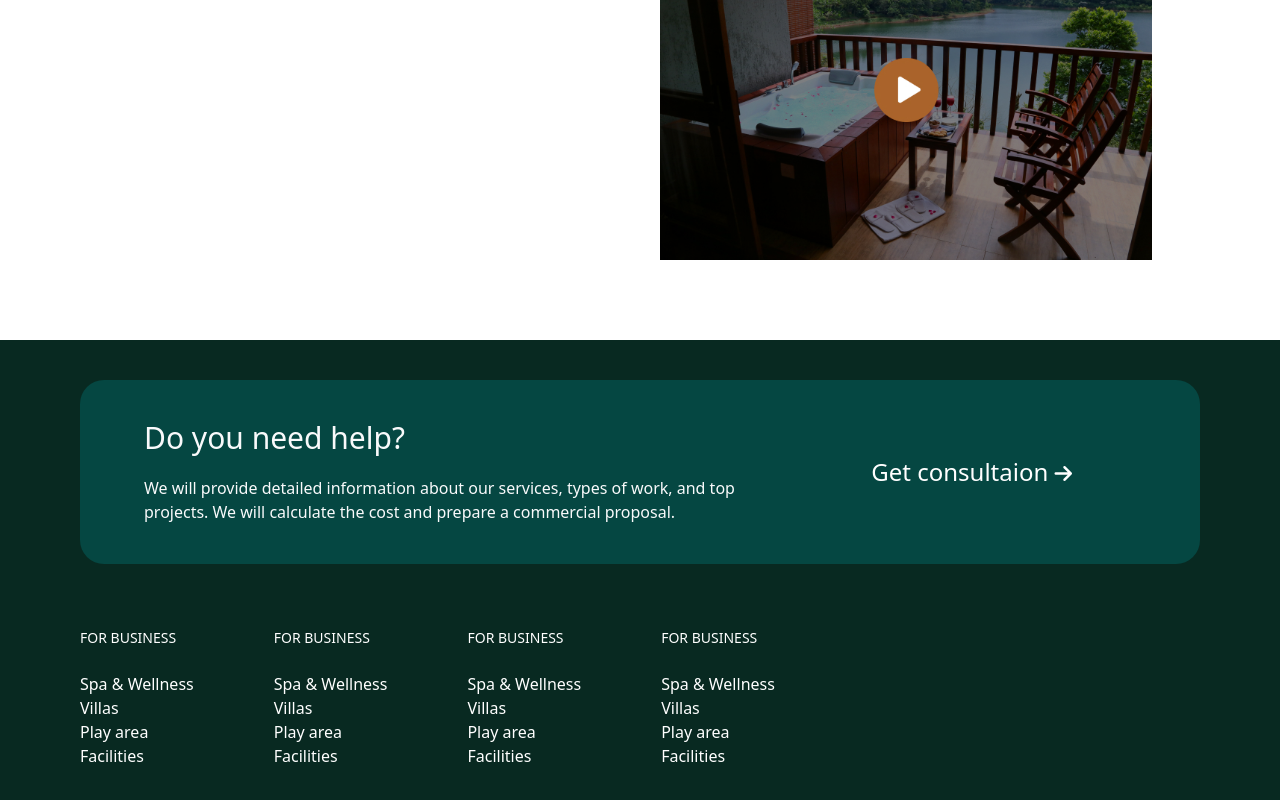
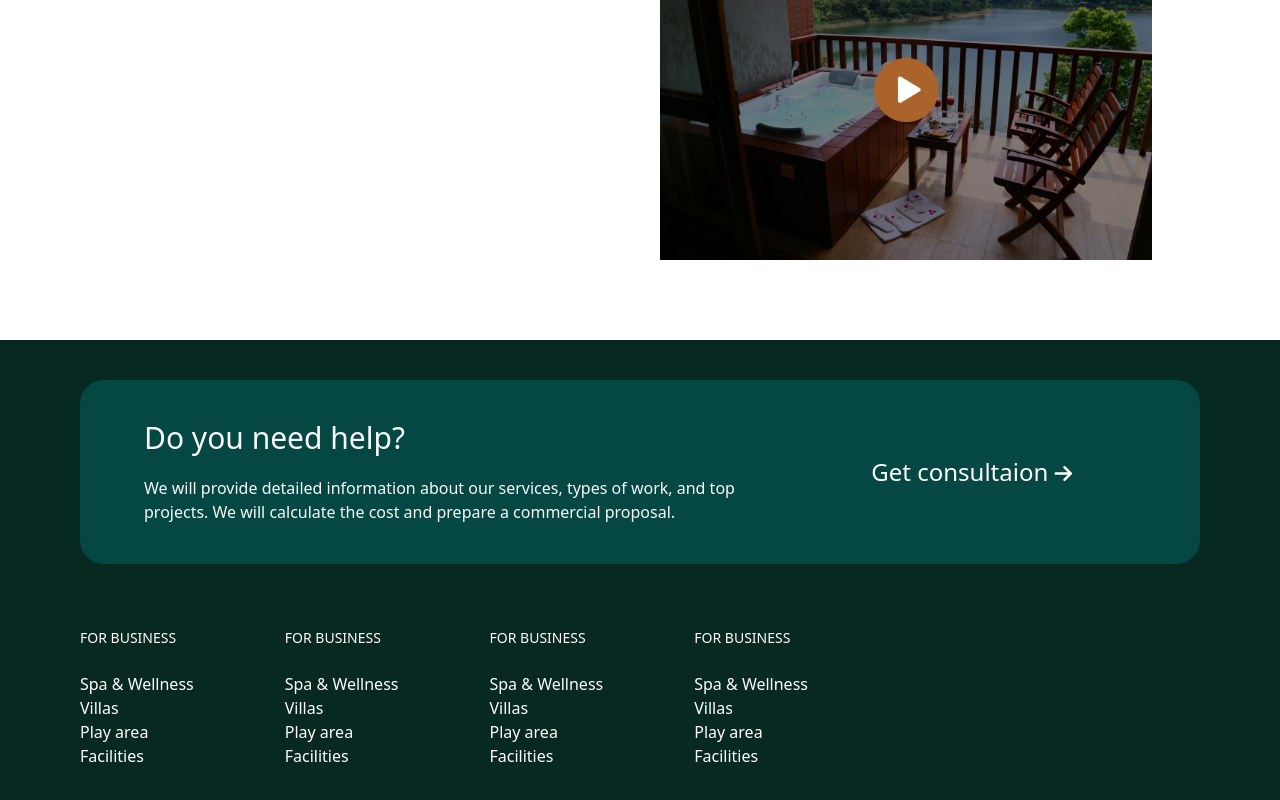
Before and after one commit to AtulRyy/silverwoods, a website: page index.html in a window 1280 px wide. Shown: the part 1385-2185 px from the top of the page. Drawn offline with nearby package versions, Linux system fonts and the light colour scheme; a web font is replaced by a local one.

Commit message:
footer updated

```diff
--- a/index.html
+++ b/index.html
@@ -263,8 +263,8 @@
         <div class="text-white text-2xl">Get consultaion <i class="text-xl fa-solid fa-arrow-right"></i></div>
       </div>
       <div class="flex ">
-        <div class="text-white flex items-center justify-between ">
-          <div class="pr-20">
+        <div class="text-white flex items-center w-[65%] justify-between ">
+          <div class="">
             <p class="text-sm font-extralight">FOR BUSINESS</p>
             <br>
             <p class="text-md font-light">Spa & Wellness</p>
@@ -272,7 +272,7 @@
             <p class="text-md font-light">Play area</p>
             <p class="text-md font-light">Facilities</p>
           </div>
-          <div class="pr-20">
+          <div class="">
             <p class="text-sm font-extralight">FOR BUSINESS</p>
             <br>
             <p class="text-md font-light">Spa & Wellness</p>
@@ -280,7 +280,7 @@
             <p class="text-md font-light">Play area</p>
             <p class="text-md font-light">Facilities</p>
           </div>
-          <div class="pr-20">
+          <div class="">
             <p class="text-sm font-extralight">FOR BUSINESS</p>
             <br>
             <p class="text-md font-light">Spa & Wellness</p>
@@ -288,7 +288,7 @@
             <p class="text-md font-light">Play area</p>
             <p class="text-md font-light">Facilities</p>
           </div>
-          <div class="pr-20">
+          <div class="">
             <p class="text-sm font-extralight">FOR BUSINESS</p>
             <br>
             <p class="text-md font-light">Spa & Wellness</p>
```
Also changed, not shown: public/css/output.css.
